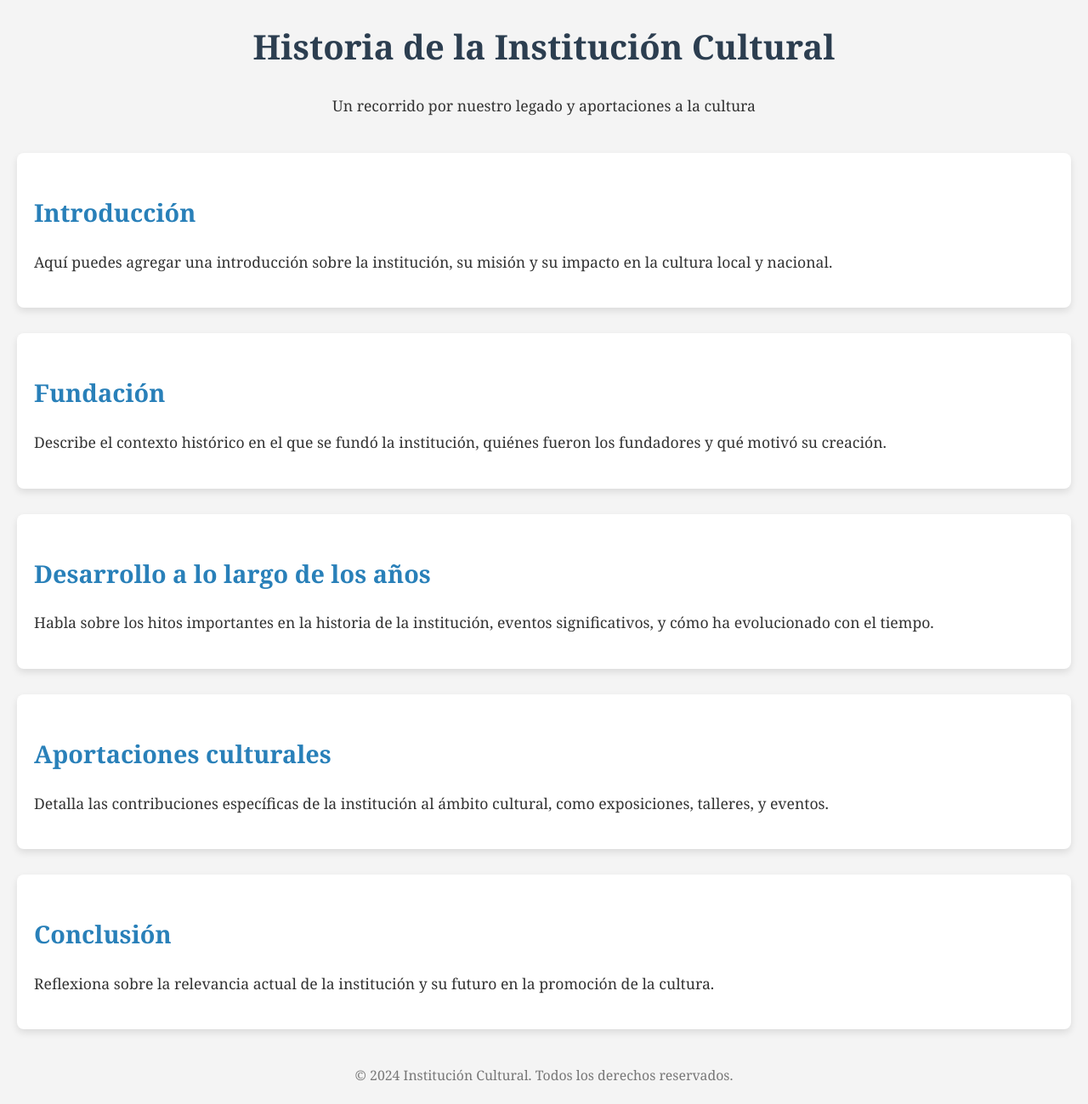
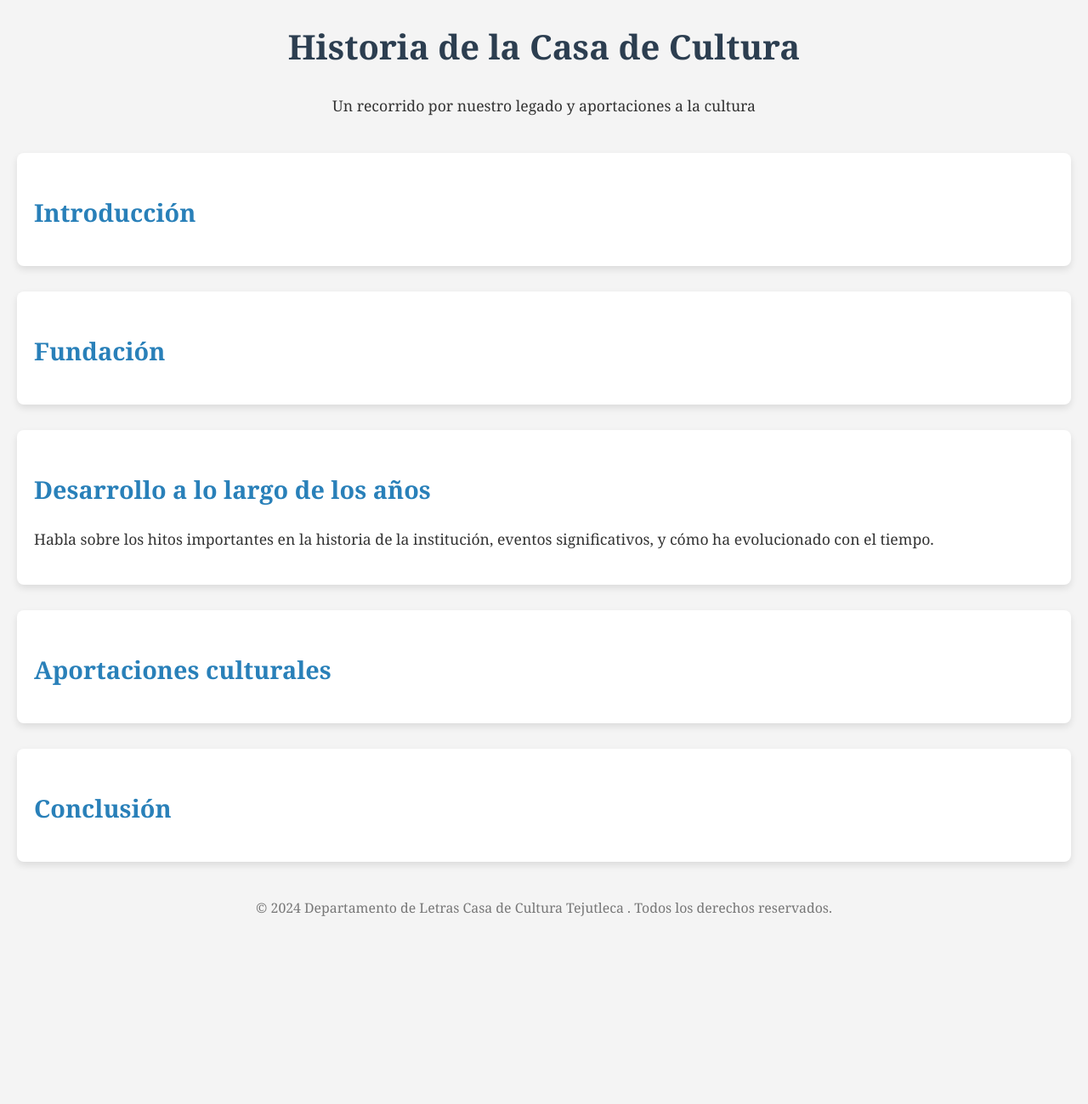
Before and after one commit to LoveCoderD/P-gina2Tejutla, a plain HTML site: page index.html in a window 1280 px wide. Shown: the whole page at 85% size. After the commit the page ends 1102 px from the top, so only its background shows below. Drawn offline with Linux system fonts and the light colour scheme.

Commit message:
histoira

```diff
--- a/index.html
+++ b/index.html
@@ -46,21 +46,21 @@
 <body>
 
     <header>
-        <h1>Historia de la Institución Cultural</h1>
+        <h1>Historia de la Casa de Cultura</h1>
         <p>Un recorrido por nuestro legado y aportaciones a la cultura</p>
     </header>
 
     <div class="section">
         <h2>Introducción</h2>
         <p>
-            Aquí puedes agregar una introducción sobre la institución, su misión y su impacto en la cultura local y nacional.
+
         </p>
     </div>
 
     <div class="section">
         <h2>Fundación</h2>
         <p>
-            Describe el contexto histórico en el que se fundó la institución, quiénes fueron los fundadores y qué motivó su creación.
+
         </p>
     </div>
 
@@ -74,19 +74,19 @@
     <div class="section">
         <h2>Aportaciones culturales</h2>
         <p>
-            Detalla las contribuciones específicas de la institución al ámbito cultural, como exposiciones, talleres, y eventos.
+
         </p>
     </div>
 
     <div class="section">
         <h2>Conclusión</h2>
         <p>
-            Reflexiona sobre la relevancia actual de la institución y su futuro en la promoción de la cultura.
+
         </p>
     </div>
 
     <footer>
-        <p>&copy; 2024 Institución Cultural. Todos los derechos reservados.</p>
+        <p>&copy; 2024 Departamento de Letras Casa de Cultura Tejutleca  . Todos los derechos reservados.</p>
     </footer>
 
 </body>
```
